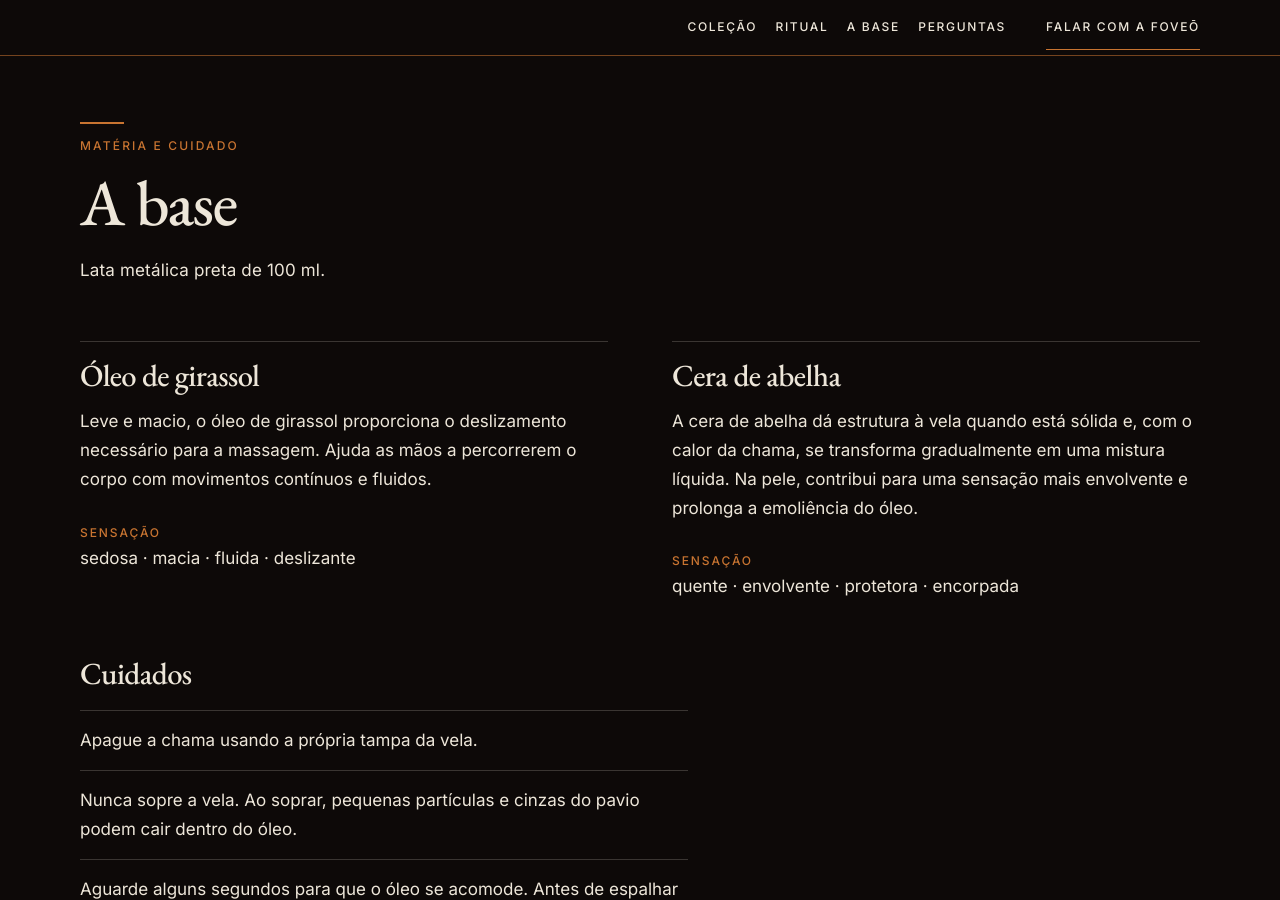
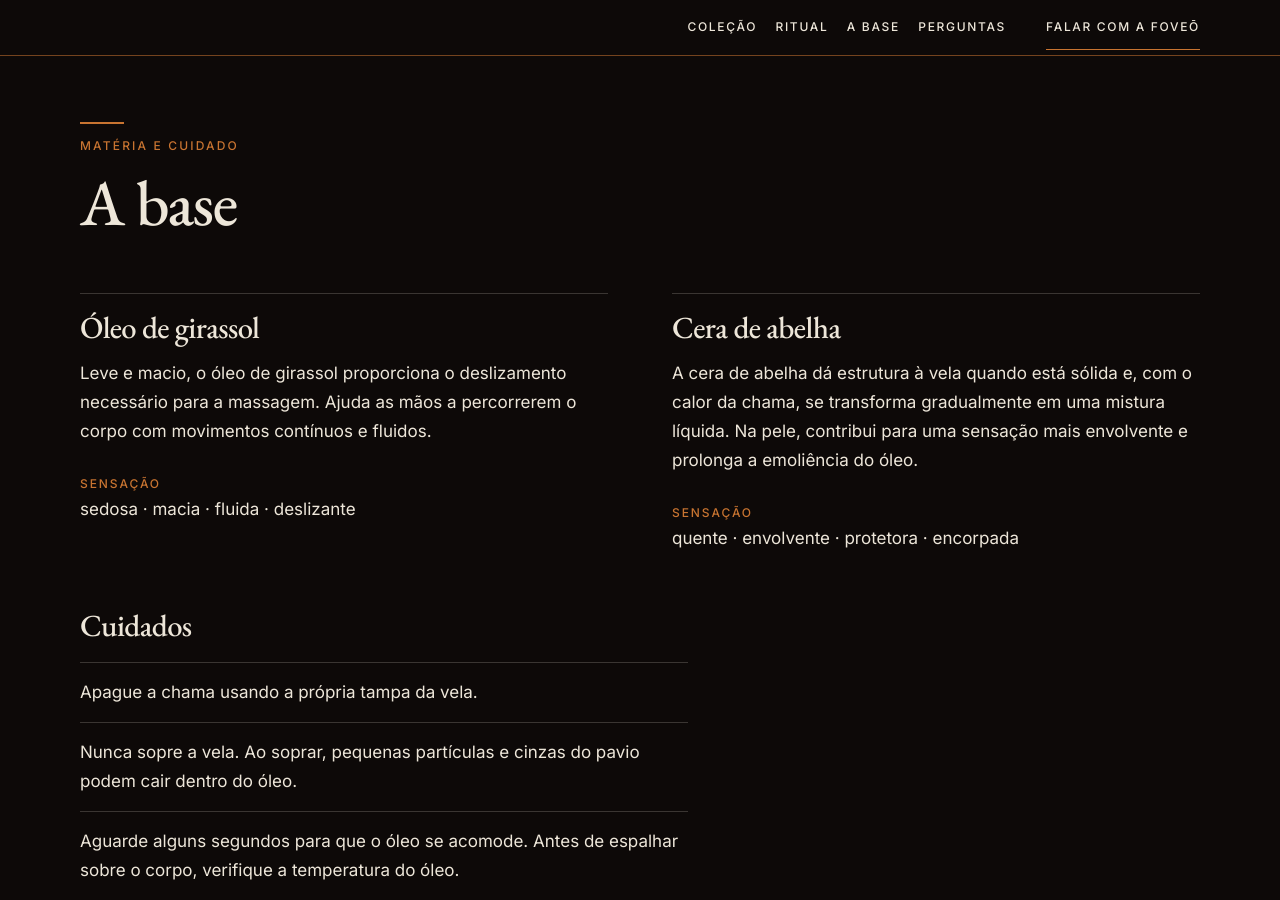
Before and after one commit to SandroMiccoli/foveoatelie.com.br, a Jekyll site: the page built from index.html, in a window 1280 px wide and 900 px high, scrolled down 6415 px. Built offline with Jekyll 4.4.1, drawn with Linux system fonts in a browser that asks for light colours; nearby versions of some CDN libraries.

Commit message:
Remove linha da lata na seção A base
Co-authored-by: Sandro Miccoli <SandroMiccoli@users.noreply.github.com>

```diff
--- a/index.html
+++ b/index.html
@@ -211,7 +211,6 @@ preload_image_wide: /assets/bg-vela-larga.webp
         <span class="macron" aria-hidden="true"></span>
         <p class="eyebrow">{{ c.base.rotulo }}</p>
         <h2 id="base-titulo">{{ c.base.titulo }}</h2>
-        <p class="spec">{{ c.colecao.embalagem }}</p>
       </div>
       <div class="matter">
         {% for materia in c.base.materias %}
```
